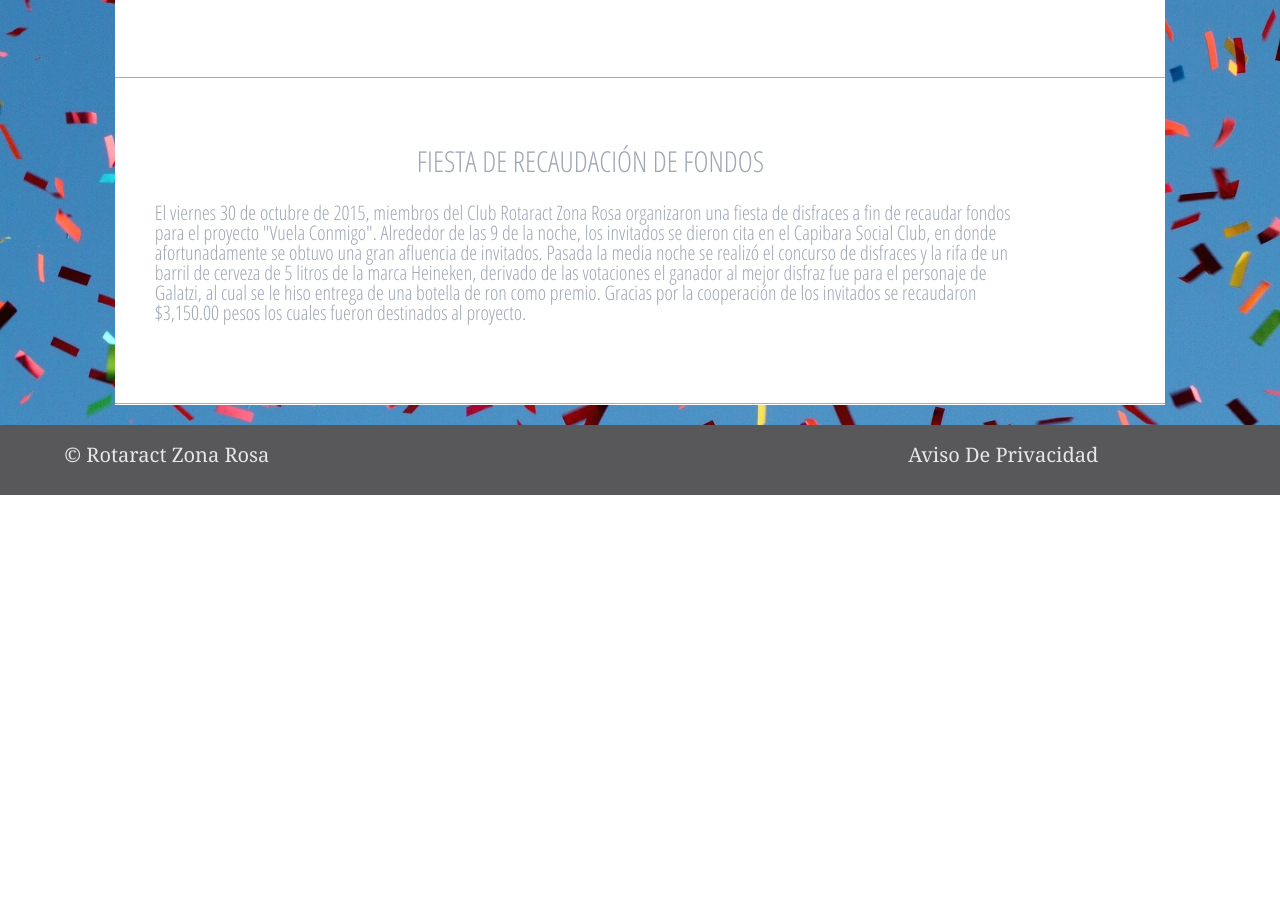
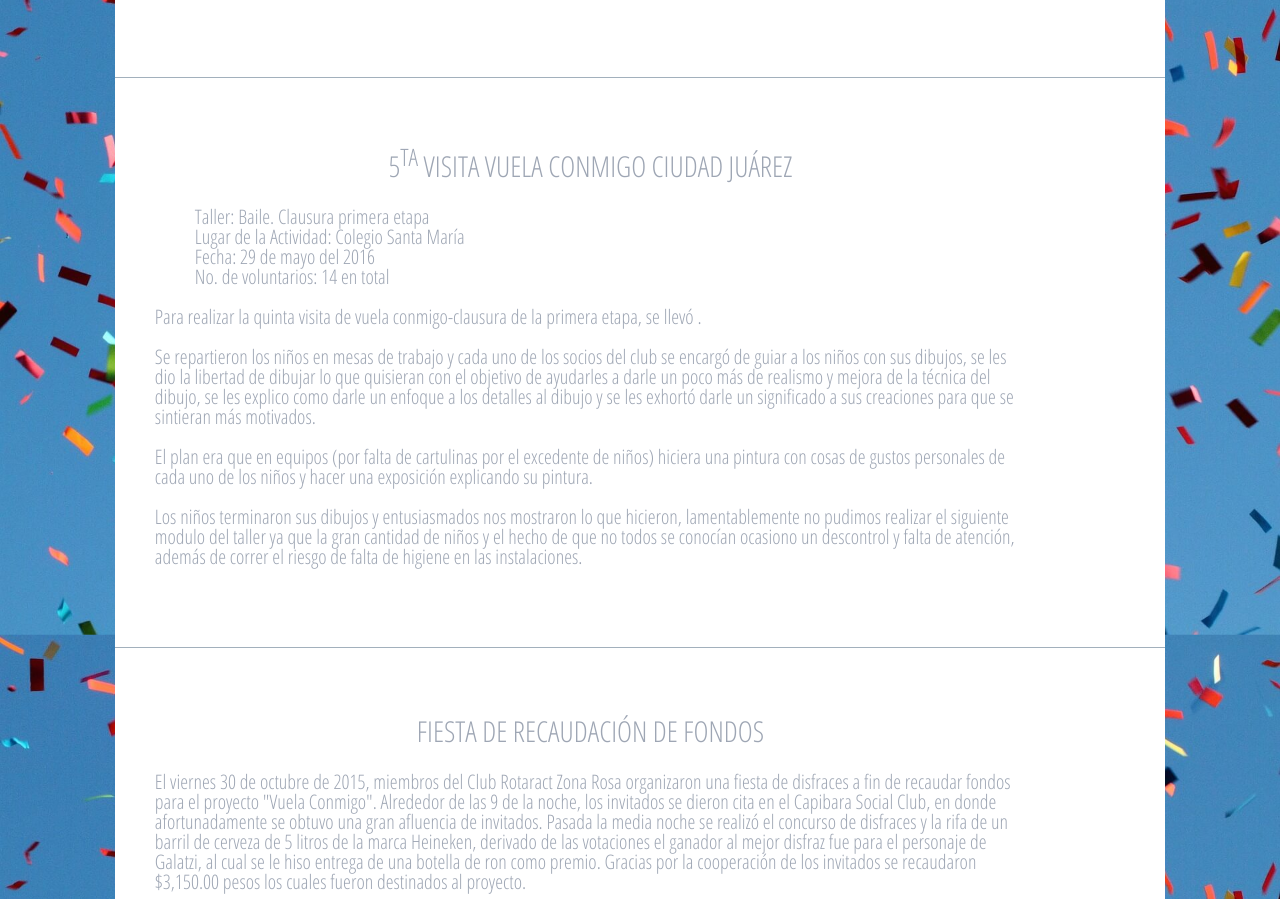
Before and after one commit to JairAviles/vuela-conmigo, a website: page actividades/redacciones.html in a window 1280 px wide. Shown: the part 3632-4531 px from the top of the page. Before the commit the page ends 4127 px from the top, so only its background shows below. Drawn offline with Linux system fonts and the light colour scheme.

```diff
--- a/actividades/redacciones.html
+++ b/actividades/redacciones.html
@@ -2,8 +2,9 @@
 <html lang="es">
 <head>
 	<link  rel="shortcut icon" type="image/x-icon" href="../img/ico.png">
-	<title>Vuela Conmigo :: Rotaract</title>
+	<title>Vuela Conmigo | Rotaract</title>
 	<meta charset="UTF-8">
+	<meta name="viewport" content="width=device-width, initial-scale=1, user-scalable=no">
 </head>
 <body>
 	<!-- Header -->
@@ -79,7 +80,7 @@
 			</div>
 		</div><hr/>
 		<div class="row panel">
-		<h4 class="col-12 center">5<sup>ta</sup>  Visita Internado Infantil Guadalupano</h4><a name="3zonaRosa"></a>
+		<h4 class="col-12 center">5<sup>ta</sup>  Visita Internado Infantil Guadalupano</h4><a name="5zonaRosa"></a>
 			<div class="col-12">
 				<p>El día 7 de mayo del 2016, el <a href="https://www.facebook.com/RotaractZonaRosaClub" target="_blank">Club Rotaract Zona Rosa</a>, realizó su quinta visita y cierre del proyecto "Vuela Conmigo" en su etapa piloto, en el Internado Infantil Guadalupano, con la ayuda de los socios, talleristas, voluntarios, la colaboración de la artística plástica, Rosa María Núñez miembro del Club Rotario Marte Viaducto, el ciudadano Faustino Vázquez García y la participación de los socios invitados de los Clubes, Rotaract San Rafael, Rotaract San Miguel Chapultepec Politécnico y Club Leos Nova Era.</p>
 				<p>Para iniciar lo que sería un espectacular cierre de proyecto se presentó a los niños un concierto de guitarra clásicay homenaje a cri-cri a cargo de Faustino Vázquez al momento de las canciones infantiles algunos niños cantaban junto al concertista mientras otros acompañaban el ritmo con las palmas. Al concluir el concierto los asistentes tuvieron la oportunidad de tener un acercamiento con los niños en una convivencia a la hora de la comida.</p>
@@ -114,6 +115,21 @@
 				<p>Los niños terminaron sus dibujos y entusiasmados nos mostraron lo que hicieron, lamentablemente no pudimos realizar el siguiente modulo del taller ya que la gran cantidad de niños y el hecho de que no todos se conocían ocasiono un descontrol y falta de atención, además de correr el riesgo de falta de higiene en las instalaciones.</p>
 			</div>
 		</div><hr/>
+		<div class="row panel">
+			<h4 class="col-12 center">5<sup>ta</sup> Visita Vuela Conmigo Ciudad Ju&aacute;rez</h4><a name="5Juarez"></a>
+			<div class="col-12">
+				<ul class="ul-no-style">
+					<li>Taller: Baile. Clausura primera etapa</li>
+					<li>Lugar de la Actividad: Colegio Santa Mar&iacute;a</li>
+					<li>Fecha: 29 de mayo del 2016</li>
+					<li>No. de voluntarios: 14 en total</li>
+				</ul>
+				<p>Para realizar la quinta visita de vuela conmigo-clausura de la primera etapa, se llevó .</p>
+				<p>Se repartieron los niños en mesas de trabajo y cada uno de los socios del club se encargó de guiar a los niños con sus dibujos, se les dio la libertad de dibujar lo que quisieran con el objetivo de ayudarles a darle un poco más de realismo y mejora de la técnica del dibujo, se les explico como darle un enfoque a los detalles al dibujo y se les exhortó darle un significado a sus creaciones para que se sintieran más motivados.</p>
+				<p>El plan era que en equipos (por falta de cartulinas por el excedente de niños) hiciera una pintura con cosas de gustos personales de cada uno de los niños y hacer una exposición explicando su pintura.</p>
+				<p>Los niños terminaron sus dibujos y entusiasmados nos mostraron lo que hicieron, lamentablemente no pudimos realizar el siguiente modulo del taller ya que la gran cantidad de niños y el hecho de que no todos se conocían ocasiono un descontrol y falta de atención, además de correr el riesgo de falta de higiene en las instalaciones.</p>
+			</div>
+		</div><hr/>
 		<div class="row panel"><h4 class="col-12 center">Fiesta de recaudaci&oacute;n de fondos</h4><a name="fondos"></a>
 			<div class="col-12">
 				<p>El viernes 30 de octubre de 2015, miembros del Club Rotaract Zona Rosa organizaron una fiesta de disfraces a fin de recaudar fondos para el proyecto &quot;Vuela Conmigo&quot;. Alrededor de las 9 de la noche, los invitados se dieron cita en el Capibara Social Club, en donde afortunadamente se obtuvo una gran afluencia de invitados. Pasada la media noche se realiz&oacute; el concurso de disfraces y la rifa de un barril de cerveza de 5 litros de la marca Heineken, derivado de las votaciones el ganador al mejor disfraz fue para el personaje de Galatzi, al cual se le hiso entrega de una botella de ron como premio. Gracias por la cooperaci&oacute;n de los invitados se recaudaron $3,150.00 pesos los cuales fueron destinados al proyecto.</p>
```
Also changed, not shown: acerca/rotaract.html (+2 -1 lines), acerca/rotary.html (+2 -1 lines), acerca/vuela-conmigo.html (+2 -1 lines), actividades/actividades.html (+2 -1 lines), contacto/aviso_privacidad.html (+2 -1 lines), contacto/contacto.html (+2 -1 lines), contacto/orfanatos.html (+2 -1 lines), index.html (+2 -1 lines).
